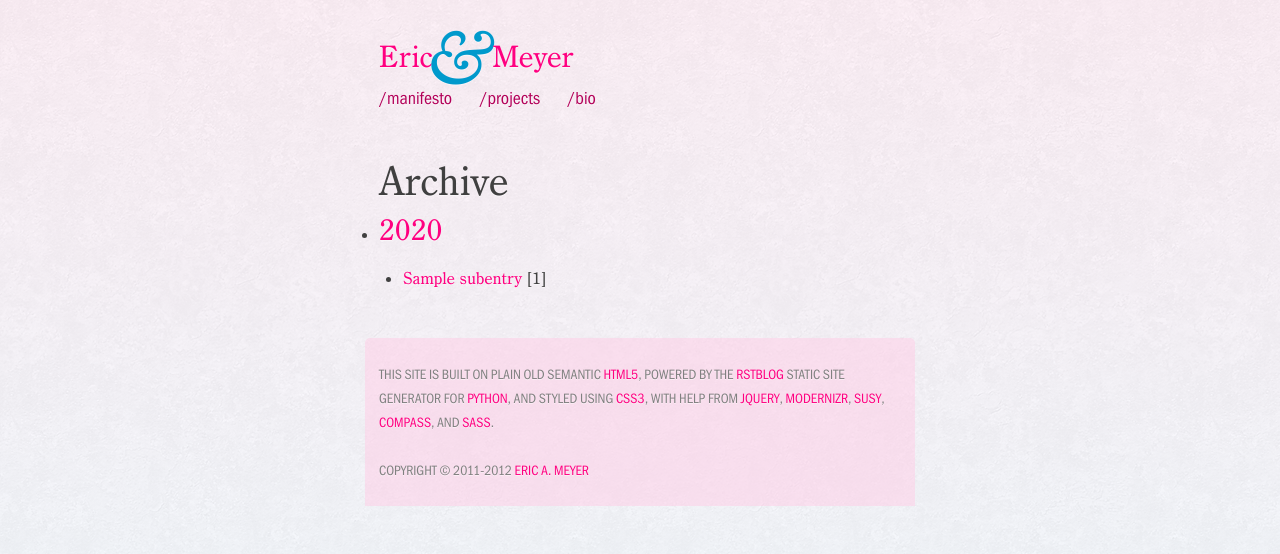
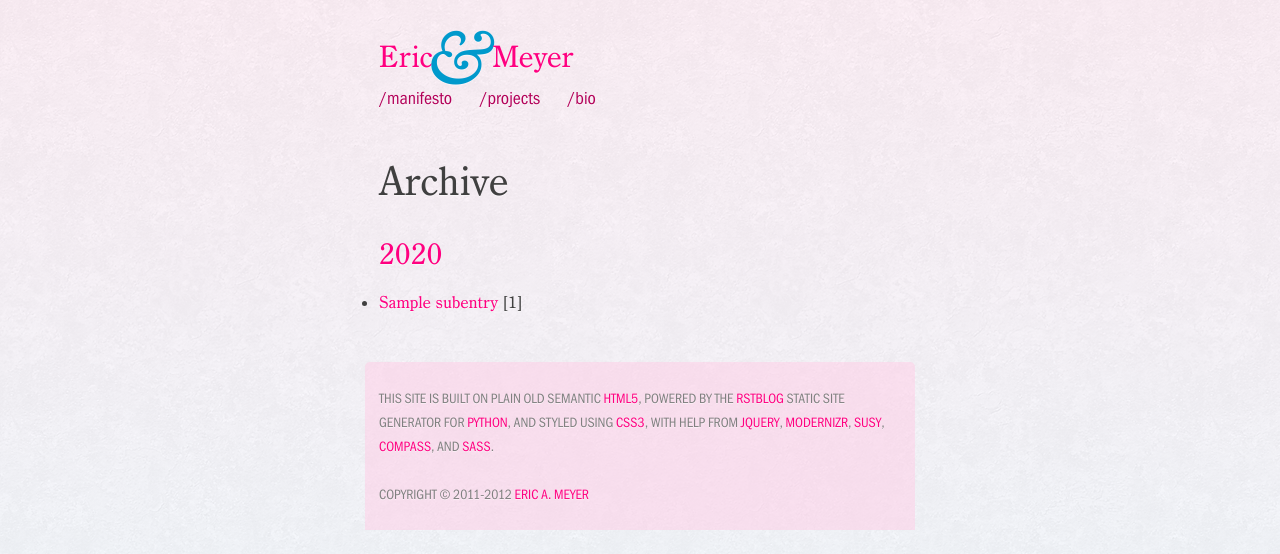
Before and after one commit to mirisuzanne/miriamsuzanne, a Python web app: template templates/blog/archive.html in a window 1280 px wide. Shown: the top 554 px of the page. Run offline with Jinja, Linux system fonts and the light colour scheme; the template is opened without the code that fills it: most values are stand-ins (such as "Sample title", 1, 10 or a date in 2020); some libraries are stand-ins or nearby versions.

Commit message:
Fix list page layouts

```diff
--- a/content/static/css/screen.css
+++ b/content/static/css/screen.css
@@ -360,6 +360,42 @@ body:after {
   margin-bottom: 1.71429em;
 }
 
+.blog-archive, .tag-archive {
+  margin-top: 1.33333em;
+}
+
+.blog-archive li {
+  list-style-type: none;
+}
+.blog-archive li ul {
+  margin-left: 0;
+}
+.blog-archive li li {
+  list-style-type: disc;
+}
+
+.tag-list {
+  list-style-type: none;
+}
+.tag-list, .tag-list li {
+  margin: 0px;
+  padding: 0px;
+  display: inline;
+}
+.tag-list li:after {
+  content: ", ";
+}
+.tag-list li:last-child:after {
+  content: "";
+}
+.tag-list li.last:after {
+  content: "";
+}
+.tag-list {
+  margin-top: 1.33333em;
+  display: block;
+}
+
 .demo-rainbow {
   background-image: -webkit-gradient(linear, 0% 50%, 100% 50%, color-stop(0%, #ff0000), color-stop(14.28571%, #ff0000), color-stop(14.28571%, #ffa500), color-stop(28.57143%, #ffa500), color-stop(28.57143%, #ffff00), color-stop(42.85714%, #ffff00), color-stop(42.85714%, #008000), color-stop(57.14286%, #008000), color-stop(57.14286%, #0000ff), color-stop(71.42857%, #0000ff), color-stop(71.42857%, #4b0082), color-stop(85.71429%, #4b0082), color-stop(85.71429%, #ee82ee), color-stop(100%, #ee82ee));
   background-image: -webkit-linear-gradient(left, #ff0000 0%, #ff0000 14.28571%, #ffa500 14.28571%, #ffa500 28.57143%, #ffff00 28.57143%, #ffff00 42.85714%, #008000 42.85714%, #008000 57.14286%, #0000ff 57.14286%, #0000ff 71.42857%, #4b0082 71.42857%, #4b0082 85.71429%, #ee82ee 85.71429%, #ee82ee 100%);
--- /dev/null
+++ b/sass/modules/_list-pages.scss
@@ -0,0 +1,30 @@
+// ----------------------------------------------------------------------------
+// List Pages
+
+.blog-archive, .tag-archive {
+  @include leader;
+}
+
+// ----------------------------------------------------------------------------
+// Blog Archive
+
+.blog-archive {
+  li {
+    list-style-type: none;
+    ul { margin-left: 0; }
+    li {
+      list-style-type: disc;
+    }
+  }
+}
+
+// ----------------------------------------------------------------------------
+// Tag List
+
+.tag-list {
+  @include delimited-list;
+  & {
+    @include leader;
+    display: block;
+  }
+}
--- a/sass/screen.scss
+++ b/sass/screen.scss
@@ -1,9 +1,13 @@
 // ----------------------------------------------------------------------------
-// Imports
+// Base
 
 @import "base/settings";
 @import "general/root";
 @import "layout/base";
 
+// ----------------------------------------------------------------------------
+// Modules
+
 @import "modules/template";
+@import "modules/list-pages";
 @import "modules/inline-demos";
--- a/templates/tag.html
+++ b/templates/tag.html
@@ -2,7 +2,7 @@
 {% block title %}Entries tagged “{{ tag.name }}”{% endblock %}
 {% block body %}
   <h1 class="title">Entries <a href="{{ link_to('tagcloud') }}">tagged</a> “{{ tag.name }}”</h1>
-  <ul>
+  <ul class="tag-archive">
   {%- for entry in entries %}
     <li>
       {%- if entry.pub_date %}
--- a/templates/tagcloud.html
+++ b/templates/tagcloud.html
@@ -2,7 +2,7 @@
 {% block title %}Tags{% endblock %}
 {% block body %}
   <h1 class="title">Tags</h1>
-  <ul class=tagcloud>
+  <ul class="tag-list">
   {%- for tag in get_tags(limit=50) %}
     <li>
       <a href="{{ link_to('tag', tag=tag.name) }}">{{ tag.name }}</a>
```
